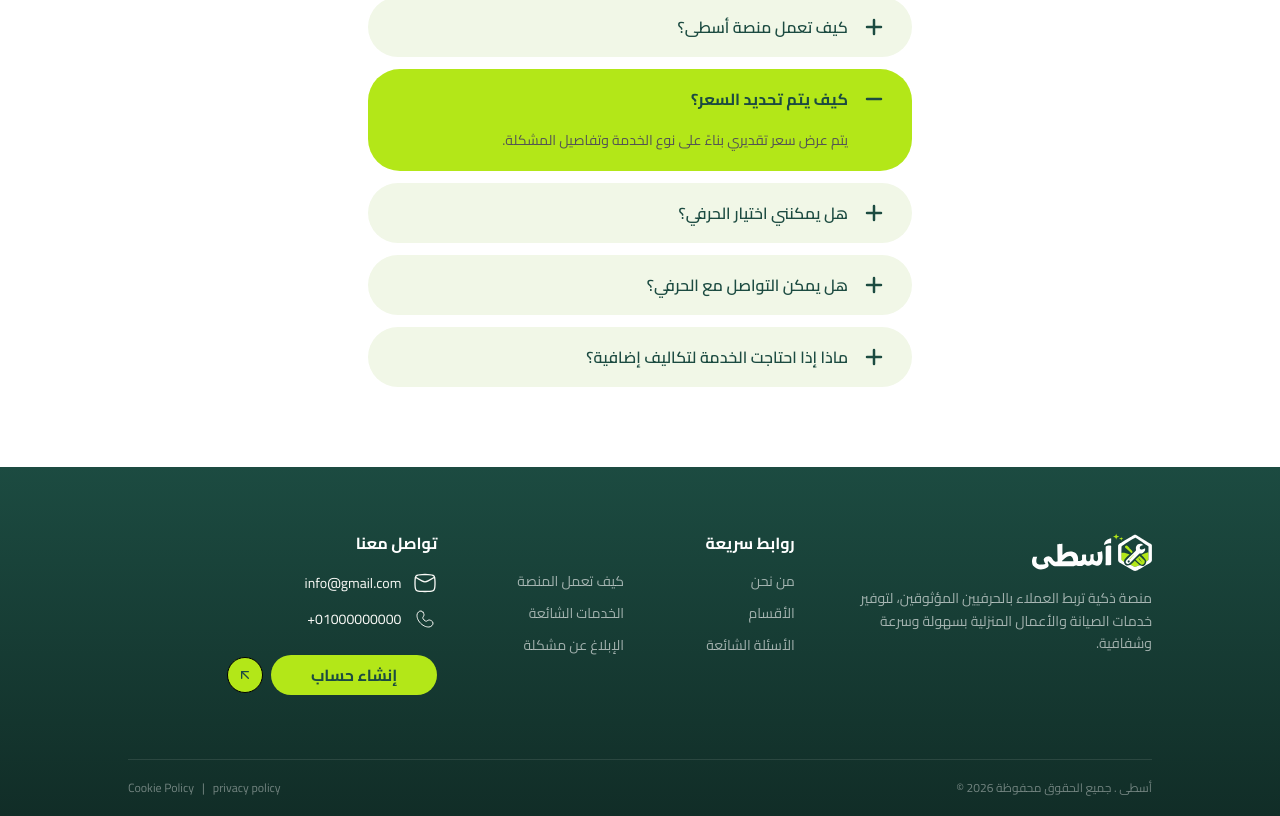
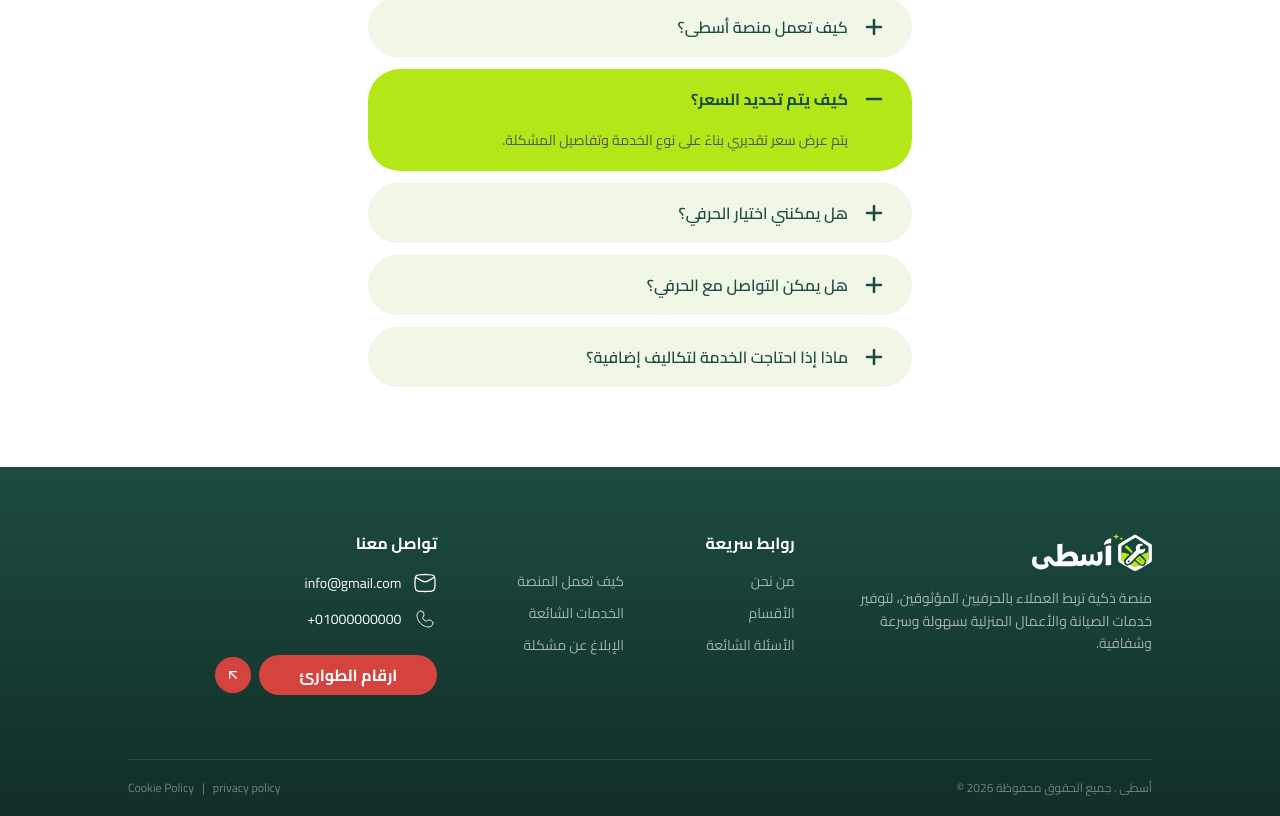
Before and after one commit to Sohailahesham/osta-frontend, a Next.js app: page / in a window 1280 px wide. Shown: the part 3406-4222 px from the top of the page. Built offline with nearby package versions, Linux system fonts and the light colour scheme; no server answers.

Commit message:
Merge remote-tracking branch 'origin/develop' into feature/admin

```diff
--- a/src/components/layout/Footer.tsx
+++ b/src/components/layout/Footer.tsx
@@ -85,9 +85,14 @@ export default function Footer() {
           </div>
 
           <div className="flex items-center gap-2 w-fit mt-2">
-            <Button onClick={() => router.push("/register")}>إنشاء حساب</Button>
-            <div className="w-9 h-9 rounded-full border bg-[var(--accent-color)] hover:bg[var(--accent-hover)] flex items-center justify-center">
-              <ArrowUpLeft size={16} className="text-[var(--primary-color)]" />
+            <Button
+              onClick={() => router.push("/emergency")}
+              className="!text-white !bg-[#D5433E] hover:!bg-[#B83530]"
+            >
+              ارقام الطوارئ
+            </Button>
+            <div className="w-9 h-9 rounded-full border-[#D5433E] bg-[#D5433E] hover:bg-[#B83530] flex items-center justify-center">
+              <ArrowUpLeft size={16} className="text-white" />
             </div>
           </div>
         </div>
```
Also changed, not shown: src/app/emergency/page.tsx (line endings or trailing spaces).
